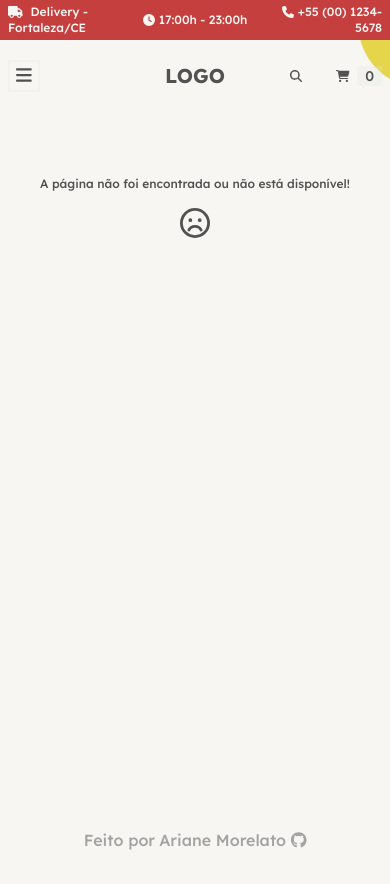
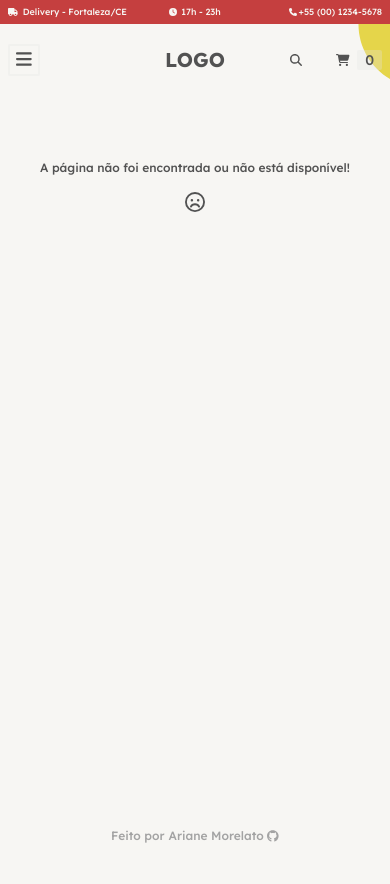
Before and after one commit to aridsm/food-app-2, a React (Vite) app: page /payment in a window 390 px wide. Built offline with nearby package versions, Linux system fonts and the light colour scheme.

Commit message:
fix: ajustes gerais

```diff
--- a/src/components/General/Footer.tsx
+++ b/src/components/General/Footer.tsx
@@ -3,7 +3,7 @@ import { FontAwesomeIcon } from "@fortawesome/react-fontawesome";
 
 const Footer: React.FC = () => {
   return (
-    <footer className="flex items-center text-neutral-400 py-4 text-base justify-center">
+    <footer className="flex items-center text-neutral-400 py-2 md:py-4 justify-center">
       Feito por
       <a href="https://github.com/aridsm" target="_blank" className="ml-1">
         Ariane Morelato <FontAwesomeIcon icon={faGithub} />
--- a/src/components/General/SubHeaderTop.tsx
+++ b/src/components/General/SubHeaderTop.tsx
@@ -4,19 +4,33 @@ import { FontAwesomeIcon } from "@fortawesome/react-fontawesome";
 const SubHeaderTop: React.FC<{ className?: string }> = ({ className }) => {
   return (
     <div
-      className={`${className} bg-red-theme py-1 w-full text-xs text-white-beige`}
+      className={`${className} bg-red-theme py-1 w-full text-[9px] sm:text-xs text-white-beige`}
     >
       <div className="max-w-[980px] mx-auto px-2 flex items-center justify-between">
         <span className="flex-1">
-          <FontAwesomeIcon icon={faTruck} className="mr-1" /> Delivery -
-          Fortaleza/CE
+          <FontAwesomeIcon
+            icon={faTruck}
+            className="text-[8px] sm:text-xs  mr-[2px] sm:mr-1"
+          />{" "}
+          Delivery - Fortaleza/CE
         </span>
-        <span className="flex-1 text-center">
-          <FontAwesomeIcon icon={faClock} className="mr-1" />
-          <time>17:00</time>h - <time>23:00</time>h
+        <span className="sm:flex-1 text-center">
+          <FontAwesomeIcon
+            icon={faClock}
+            className="text-[8px] sm:text-xs mr-1"
+          />
+          <span className="hidden sm:inline">
+            <time>17:00</time>h - <time>23:00</time>h
+          </span>
+          <span className="inline sm:hidden">
+            <time>17</time>h - <time>23</time>h
+          </span>
         </span>
         <span className="flex-1 text-end">
-          <FontAwesomeIcon icon={faPhone} className="mr-1" />
+          <FontAwesomeIcon
+            icon={faPhone}
+            className="text-[8px] sm:text-xs mr-[2px] sm:mr-1"
+          />
           +55 (00) 1234-5678
         </span>
       </div>
--- a/src/components/Menu/Results.tsx
+++ b/src/components/Menu/Results.tsx
@@ -167,12 +167,12 @@ const Results: React.FC<{
         </div>
       )}
 
-      <ul className="grid grid-cols-2 sm:grid-cols-3 gap-2 sm:gap-4 lg:gap-8 xl:gap-16 border-b border-neutral-200 pb-10">
+      <ul className="grid grid-cols-2 sm:grid-cols-3 gap-2 sm:gap-4 lg:gap-8 xl:gap-16 border-b border-neutral-200 pb-8 sm:pb-10">
         {shownMenuItems.length > 0 &&
           shownMenuItems.map((item) => (
             <li key={item.id}>
               <button
-                className={`bg-neutral-50 p-1 sm:p-2 lg:p-3 rounded-md text-left w-fit ${classes.card}`}
+                className={`bg-neutral-50 p-1 sm:p-2 lg:p-3 w-full h-full rounded-md text-left  ${classes.card}`}
                 onClick={() => openModalItemMenu(item)}
               >
                 <div className="w-full sm:h-48 xl:h-56 rounded-md overflow-hidden mb-3">
@@ -188,7 +188,7 @@ const Results: React.FC<{
                 </p>
                 <div className="flex items-center justify-between">
                   <div>{convertToCurrency(item.price)}</div>
-                  <div className="bg-red-theme rounded-sm text-white-beige hover:bg-red-hover px-3 py-1  sm:px-4 sm:py-[.4rem]">
+                  <div className="bg-red-theme rounded-sm text-white-beige hover:bg-red-hover px-3 py-1 sm:px-4 sm:py-[.4rem]">
                     Comprar
                   </div>
                 </div>
--- a/src/routes/pages/Cart/Cart.tsx
+++ b/src/routes/pages/Cart/Cart.tsx
@@ -139,8 +139,8 @@ const Cart: React.FC = () => {
             ))}
           </ul>
         ) : (
-          <p className="h-[58vh] text-center pt-16">
-            Não há itens no carrinho!
+          <p className={`${classes.container} text-center pt-16`}>
+            Ainda não há itens no carrinho!
           </p>
         )}
       </div>
--- a/src/routes/pages/NotFound/404.tsx
+++ b/src/routes/pages/NotFound/404.tsx
@@ -5,7 +5,10 @@ const NotFound: React.FC = () => {
   return (
     <div className="text-center pt-12">
       <p>A página não foi encontrada ou não está disponível!</p>
-      <FontAwesomeIcon icon={faFaceFrown} className="text-3xl mt-4" />
+      <FontAwesomeIcon
+        icon={faFaceFrown}
+        className="text-xl md:text-3xl mt-4"
+      />
     </div>
   );
 };
--- a/src/routes/pages/Payment/Payment.tsx
+++ b/src/routes/pages/Payment/Payment.tsx
@@ -306,7 +306,7 @@ const Payment: React.FC = () => {
             paymentSelected === Payments.DebitCard) && <CardDataSection />}
         </section>
       </div>
-      <div className="flex-1 ml-12">
+      <div className="flex-1 ml-2 lg:ml-6 xl:ml-12">
         <div className=" bg-neutral-50 p-5 rounded-md card">
           <div className="flex justify-between items-center text-xl mb-6">
             <p>Total</p>
```
